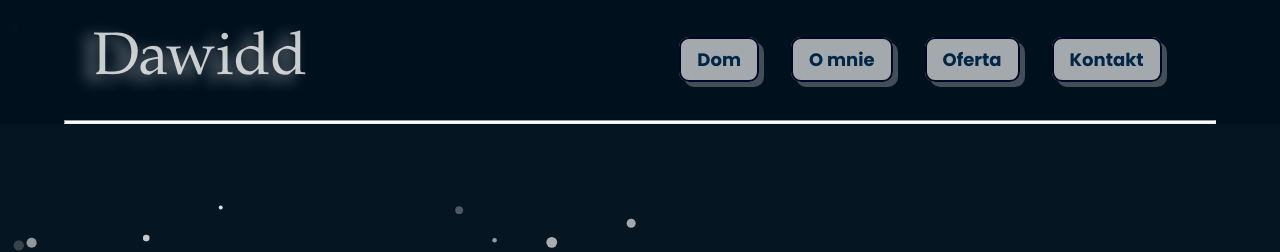
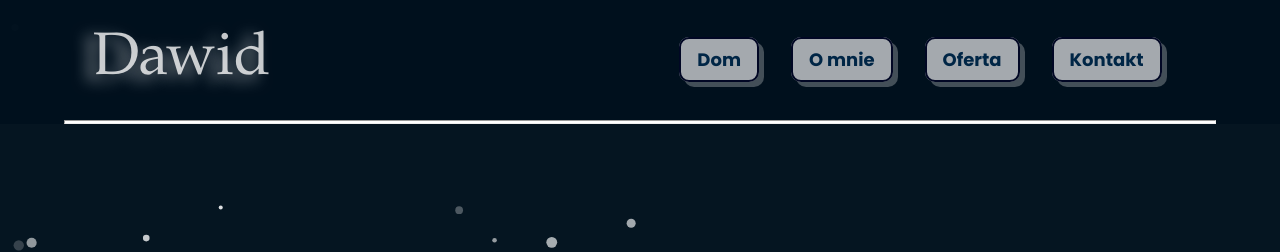
Before and after one commit to Silennnt/webb, a plain HTML site: page index.html in a window 1280 px wide. Shown: the top 252 px of the page. Drawn offline with nearby package versions, Linux system fonts and the light colour scheme.

Commit message:
Update index.html

```diff
--- a/index.html
+++ b/index.html
@@ -21,7 +21,7 @@
   <nav>
     <div class="nav__content">
       <a href="#">
-        <div class="text-shadow">Dawidd</div>
+        <div class="text-shadow">Dawid</div>
       </a>
       <label for="check" class="checkbox">
         <i class="ri-menu-line"></i>
```
